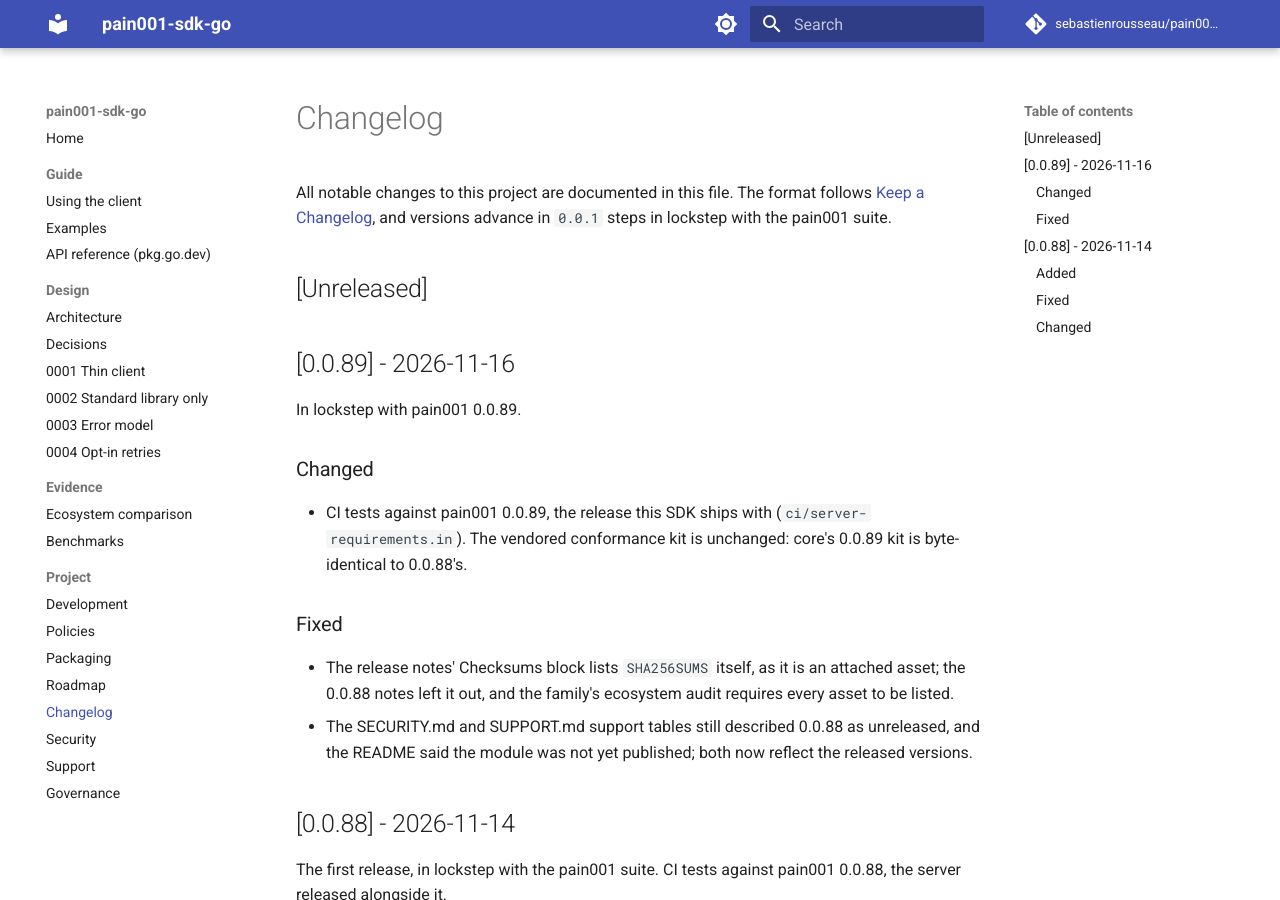
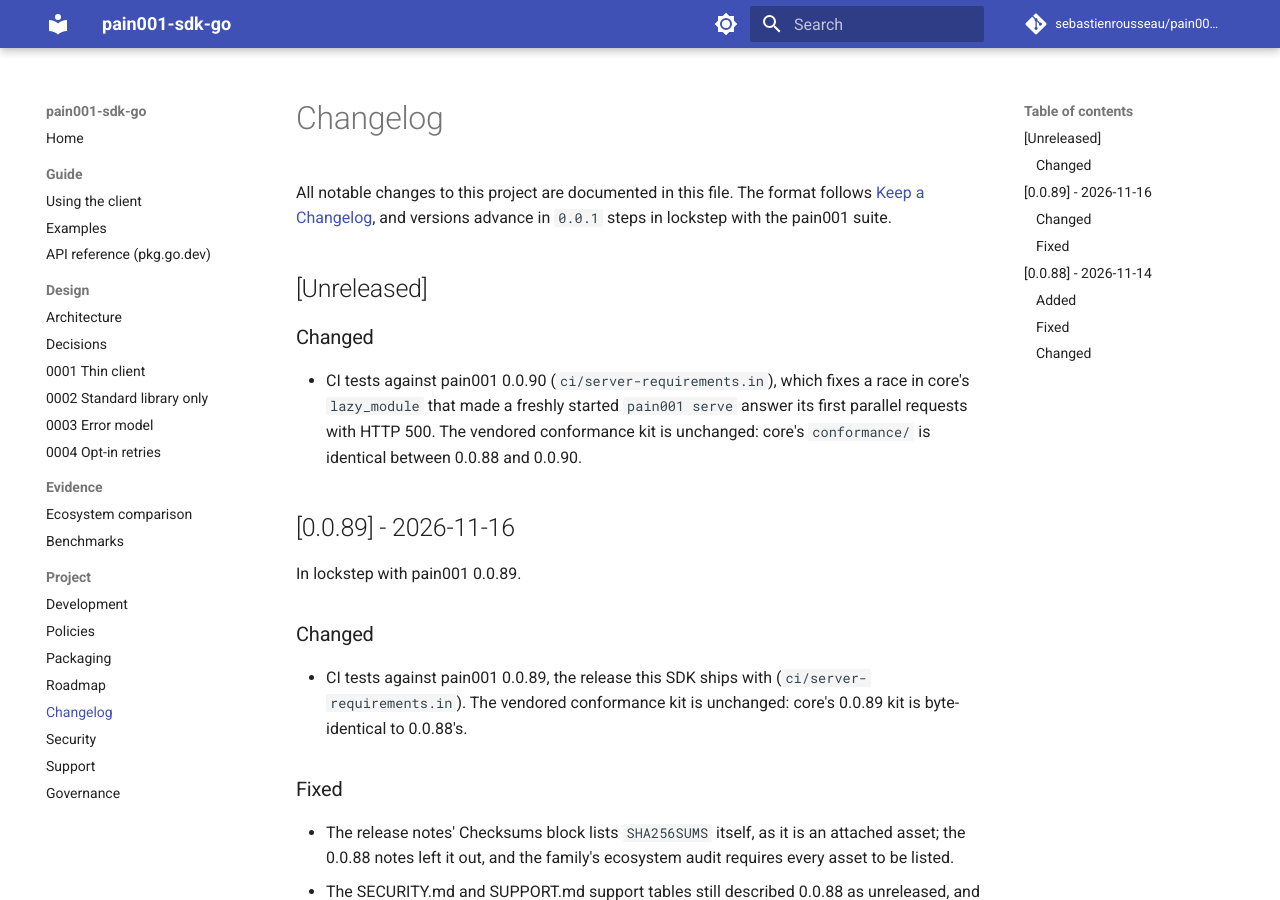
Before and after one commit to sebastienrousseau/pain001-sdk-go, an MkDocs documentation site: the page built from docs/project/changelog.md, in a window 1280 px wide and 900 px high. Built offline with MkDocs 1.6.1 and Material for MkDocs 9.7.7, drawn with Linux system fonts in a browser that asks for light colours; comment, search, counter and statistics services are not loaded.

Commit message:
build: test against pain001 0.0.90
CI's conformance server moves from pain001 0.0.89 to 0.0.90. Core
0.0.90 fixes a race in lazy_module where a freshly started
`pain001 serve` answered its first parallel requests with HTTP 500;
it is on PyPI.

ci/server-requirements.txt was regenerated with its header command
(which carries --refresh): only the pain001 line and its two hashes
changed, and both match PyPI's for the 0.0.90 wheel and sdist. The
vendored conformance kit is unchanged, as core's conformance/ is
identical between v0.0.88 and v0.0.90.

The install command in CONTRIBUTING.md, the server version stated in
README.md, SUPPORT.md and docs/POLICIES.md, and the bug report's
server placeholder follow.

Assisted-by: Claude Code:claude-opus-5-5 uv
Co-Authored-By: Claude Opus 5.5 <noreply@anthropic.com>
Signed-off-by: Sebastien Rousseau <sebastienrousseau@users.noreply.github.com>

```diff
--- a/CHANGELOG.md
+++ b/CHANGELOG.md
@@ -7,6 +7,14 @@ format follows [Keep a Changelog](https://keepachangelog.com/en/1.1.0/),
 and versions advance in `0.0.1` steps in lockstep with the pain001 suite.
 
 ## [Unreleased]
+
+### Changed
+
+- CI tests against pain001 0.0.90 (`ci/server-requirements.in`),
+  which fixes a race in core's `lazy_module` that made a freshly
+  started `pain001 serve` answer its first parallel requests with
+  HTTP 500. The vendored conformance kit is unchanged: core's
+  `conformance/` is identical between 0.0.88 and 0.0.90.
 
 ## [0.0.89] - 2026-11-16
 
```
Also changed, not shown: CONTRIBUTING.md (+1 -1 lines), README.md (+1 -1 lines), SUPPORT.md (+1 -1 lines), docs/POLICIES.md (+1 -1 lines), 3 other files.
